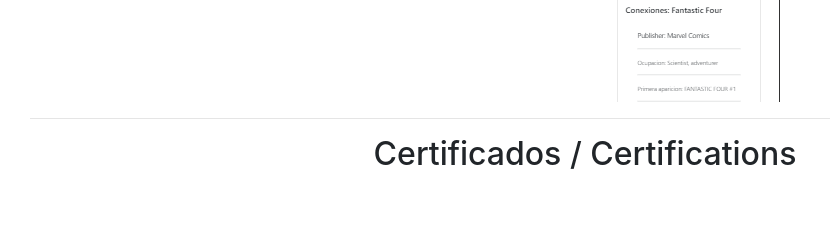
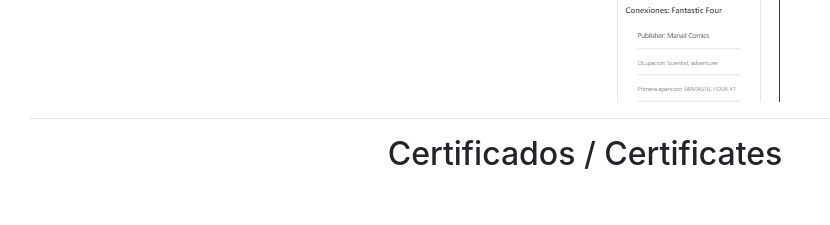
Before and after one commit to martinoremonje/portafolio, a website: page index.html in a window 1280 px wide. Shown: the part 2260-2485 px from the top of the page, without its empty margins (55-885 px from the left). Drawn offline with nearby package versions, Linux system fonts and the light colour scheme.

Commit message:
Update index.html

```diff
--- a/index.html
+++ b/index.html
@@ -45,6 +45,7 @@
                     Me especializo en el lenguaje de Javascript y utilizo Node y Express
                     para crear paginas web tanto con FrontEnd como con Backend.
                 </p>
+                <br>
                 <p mt-2>
                 Hello! My name is Martin Orellana and I am a fullstack web developer.
                     I specialize in the Javascript language and use Node and Express
@@ -107,7 +108,7 @@
             </div>
         </section>
         <hr>
-        <h2 class="col-12" style="text-align: center;" id="certificados">Certificados / Certifications</h2>
+        <h2 class="col-12" style="text-align: center;" id="certificados">Certificados / Certificates</h2>
         <section class="row my-5">
             <div class="col-md-6">
                 <ul>
```
